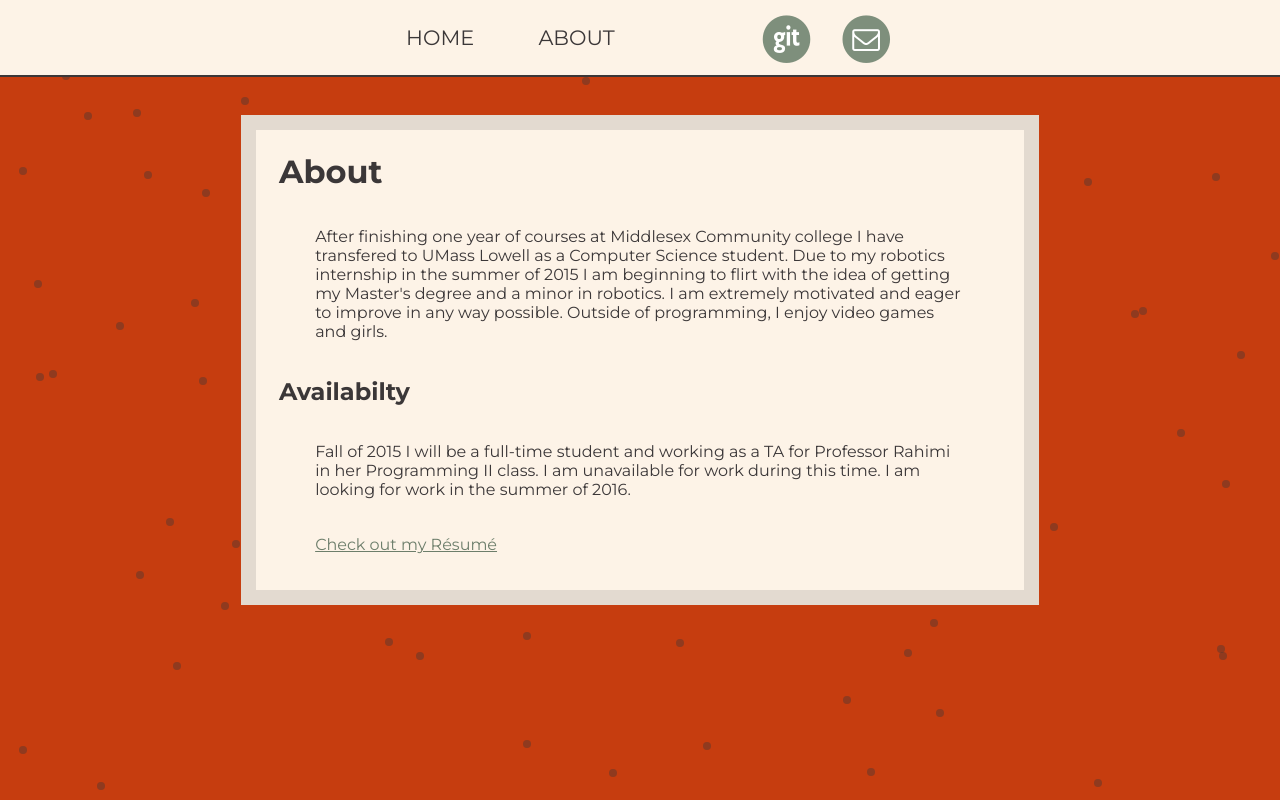
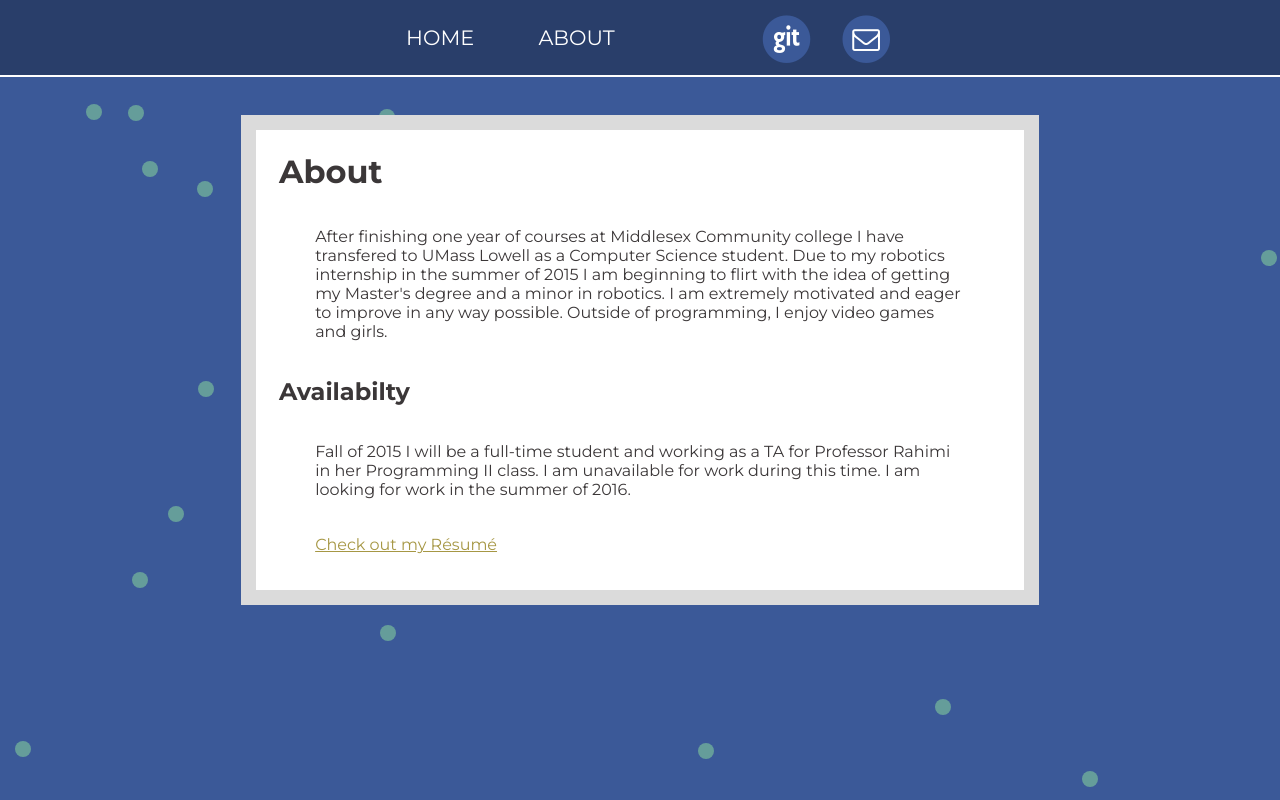
Before and after one commit to idkm23/chrismunroe.pw, a PHP site: page /about.php in a window 1280 px wide. Run offline with PHP 8.4, Linux system fonts and the light colour scheme; some libraries are stand-ins or nearby versions.

Commit message:
changed colors again

```diff
--- a/background.js
+++ b/background.js
@@ -1,6 +1,6 @@
-var BASE_SPEED = 6, MAX_SPEED = 40, RADIUS = 8;
+var BASE_SPEED = 6, MAX_SPEED = 40, RADIUS = 16;
 var bckDiv = document.getElementById("main");
-var ball_count = 0, BALL_COUNT_MAX = 100;
+var ball_count = 0, BALL_COUNT_MAX = 30;
 
 function Ball() {
 	if(ball_count > BALL_COUNT_MAX)
@@ -19,7 +19,7 @@ Ball.prototype.styleDiv = function() {
   	this.div.style.display = "none";
 	this.div.style.height = RADIUS + "px";
   	this.div.style.width = RADIUS + "px";
-  	this.div.style.background = "#3B3738";
+  	this.div.style.background = "#77BA9B";
   	this.div.style.borderRadius = "50%";
   	this.div.style.position = "absolute";
   	this.div.style.top = this.x + "px";
@@ -27,7 +27,7 @@ Ball.prototype.styleDiv = function() {
   	this.div.style.cursor = "pointer";
   	this.div.style.zIndex = "-1";
 	this.div.style.display = "block";
-    this.div.style.opacity = ".4";
+    this.div.style.opacity = ".7";
 	document.body.appendChild(this.div);
 }
 
--- a/css/main.css
+++ b/css/main.css
@@ -13,16 +13,16 @@ INC/NAVBAR
   width: 100%;
   height: 100%;
   z-index: -2;
-  background-color: #C63D0F;
+  background-color: #3B5998;
 }
 
 #navBar {
 	margin: 0 0 0 0;
-	background: #FDF3E7;
+	background: #293E6A;
     text-align: center;
     height: 75px;
     line-height: 75px;
-	border-bottom: 2px solid #3B3738;
+	border-bottom: 2px solid #fff;
 }
 
 .menu {
@@ -36,12 +36,12 @@ INC/NAVBAR
 .menu li {
 	display: inline-block;
     list-style-type: none;
-    color: #3B3738;
+    color: #fff;
     font-size: 1.3em;
 }
 
 .menu a, .menu a:visited {
-	color: #7E8F7C;
+	color: #3B5998;
 	text-decoration: none;
     transition: color .15s ease-in-out;
     -moz-transition: color .15s ease-in-out;
@@ -49,7 +49,7 @@ INC/NAVBAR
 }
 
 .menu a:hover {
-	color: #8F9F8D;
+	color: #639BF1;
 }
 
 #mainButton li {
@@ -60,7 +60,7 @@ INC/NAVBAR
 }
 
 #mainButton li:hover {
-	background-color: #ECE2D6;
+	background-color: #3B5998;
 }
 
 #smallButton li {
@@ -80,10 +80,7 @@ HOME
     left: 50%;
     margin: 0 0 0 -50%;
     -webkit-transition: top .7s;
-}
-
-#welcome p, #welcome h1 {
-    color: #FDF3E7;
+	color: #fff;
 }
 
 /*##############################
@@ -99,8 +96,8 @@ body {
 	display: inline-block;
     width: 60%;
     margin: 3% 0 0 0;
-    background-color: #FDF3E7; //rgba(10, 10, 10, 0.5);
-    border: 15px solid rgba(1, 1, 1, 0.1);
+    background-color: #fff; //rgba(10, 10, 10, 0.5);
+    border: 15px solid rgba(1, 1, 1, 0.14);
     color: #3B3738;
 
     -webkit-animation-name: aPhase;
@@ -130,11 +127,11 @@ body {
 }
 
 #abInWrap a, #abInWrap:visited{
-	color: #6D7E6B;
+	color: #A69744;
 }
 
 #abInWrap a:hover {
-	color: #8F9F8D;
+	color: #B6A754;
 }
 
 /*##################
--- a/index.php
+++ b/index.php
@@ -2,7 +2,7 @@
 
 <?php include('inc/navBar.php'); ?>
 
-	<div id = "welcome" style = "color: #ccc">
+	<div id = "welcome">
     	<h1>Welcome</h1>
         <p>This is Kreestof's online playground. Enjoy your stay.</p>
     </div>
```
